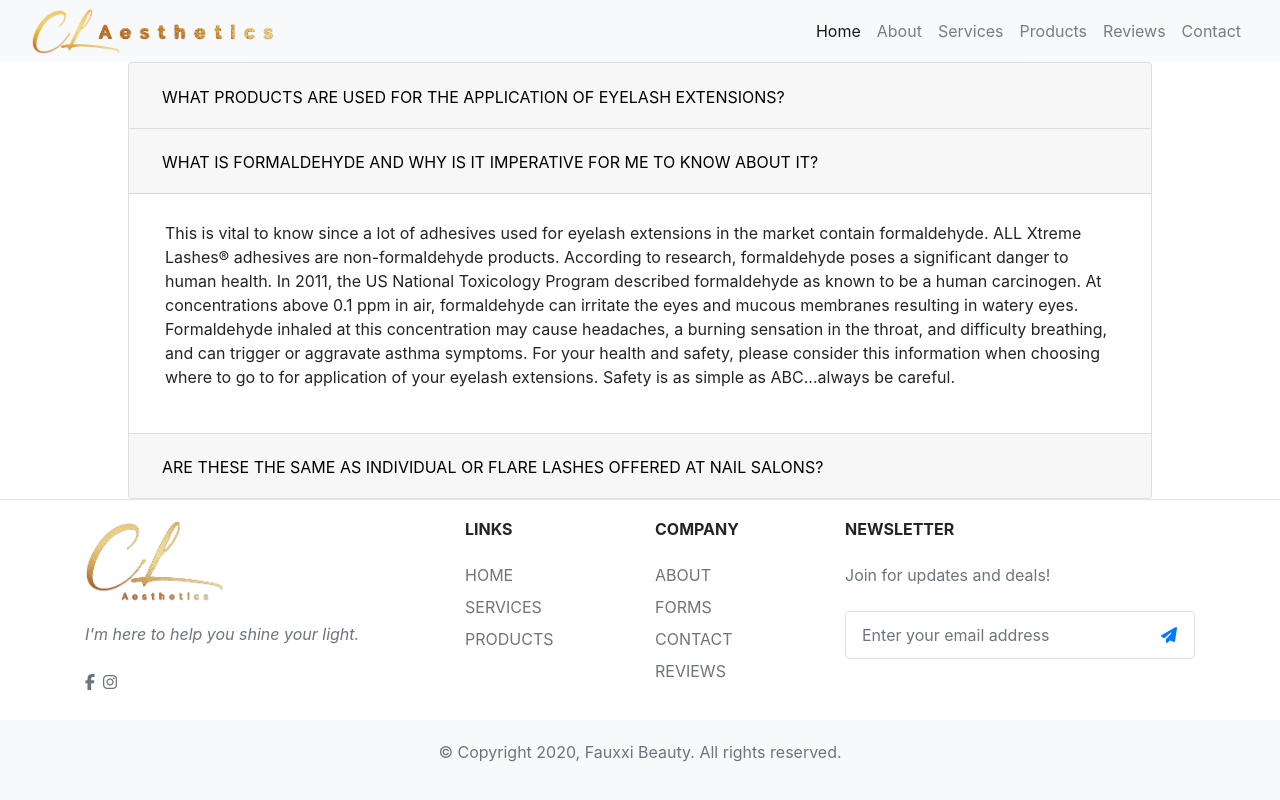
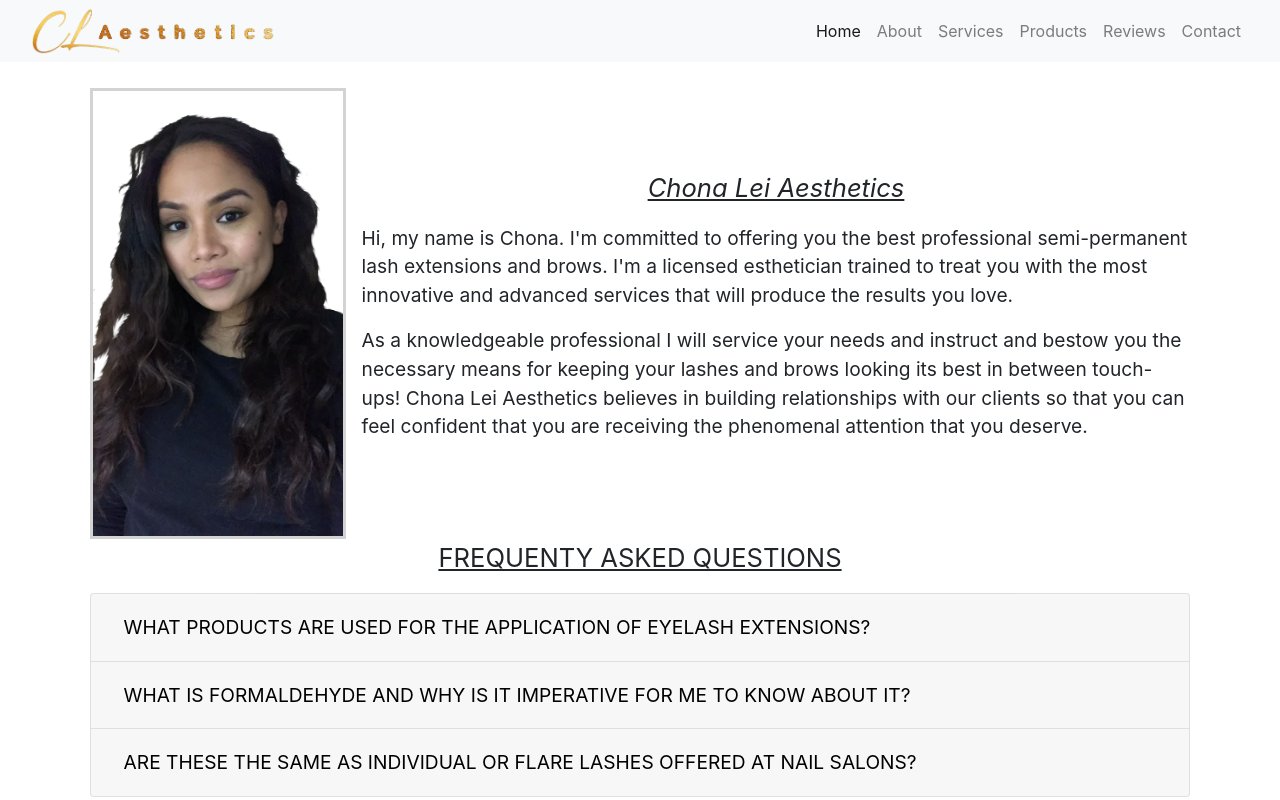
Before and after one commit to tmarcelojr/Fauxxi-Beauty-React, a React (Create React App) app: page /about in a window 1280 px wide. Shown: the top 800 px of the page. Built offline with nearby package versions, Linux system fonts and the light colour scheme; a web font is replaced by a local one.

Commit message:
added about me section. fixed some css throughout app

```diff
--- a/src/App.js
+++ b/src/App.js
@@ -18,7 +18,7 @@ export default function App() {
 	}
 
 	return (
-		<div>
+		<div id="app">
       {loaded === false
       ? <Opener loaded={loaded} onChange={handleChange}/>
 			:
--- a/src/Components/About/index.css
+++ b/src/Components/About/index.css
@@ -1,20 +1,39 @@
+.about-me-container {
+  width: 90vw;
+  display: flex;
+  justify-content: center;
+  align-items: center;
+  flex-direction: column;
+  padding: 2%;
+  font-size: 1.5vw;
+}
+
+#portrait {
+  width: 20vw;
+  border: 3px solid lightgray;
+}
+
+#about-title {
+  font-size: 2vw;
+  font-style: italic;
+  text-decoration: underline;
+}
+/* FAQ */
+#faq-title {
+  font-size: 2vw;
+  text-decoration: underline;
+}
+
+/* Accordion */
 #aboutAccordion {
-  width: 80%;
+  width: 100%;
 }
 
 .faq {
   color: black;
+  font-size: 1.5vw;
 }
 
-.faq:visited {
-  text-decoration: none;
+.faq:hover, .faq:active {
+  color: black;
 }
-
-.faq:hover {
-  color: black;
-  text-decoration: none;
-}
-
-.faq:active {
-  color: black
-}
--- a/src/Components/About/index.js
+++ b/src/Components/About/index.js
@@ -1,33 +1,62 @@
 import React from 'react';
+import portrait from '../../Images/portrait.png';
 import './index.css';
 
 export default function About() {
 	return (
-		<div class='accordion' id='aboutAccordion'>
-			<div class='card'>
-				<div class='card-header' id='headingOne'>
-					<h2 class='mb-0'>
-						<button type='button' class='btn btn-link faq' data-toggle='collapse' data-target='#collapseOne'>
+		<div className="about-me-container">
+			<div className="media">
+				<img src={portrait} alt="portrait" className="align-self-center mr-3" id="portrait" />
+				<div className="media-body d-flex justify-content-center align-self-center flex-column">
+					<p id='about-title' className='align-self-center'>Chona Lei Aesthetics</p>
+					<p>
+						Hi, my name is Chona. I'm committed to offering you the best professional semi-permanent lash extensions
+						and brows. I'm a licensed esthetician trained to treat you with the most innovative and
+						advanced services that will produce the results you love.
+					</p>
+					<p>
+						As a knowledgeable professional I will service your needs and instruct and bestow you the necessary means for keeping your lashes and brows looking its best in
+						between touch-ups! Chona Lei Aesthetics believes in building relationships with our clients so that you
+						can feel confident that you are receiving the phenomenal attention that you deserve.
+					</p>
+				</div>
+			</div>
+			<p id="faq-title">FREQUENTY ASKED QUESTIONS</p>
+			<div className="accordion" id="aboutAccordion">
+				<div className="card">
+					<div className="card-header" id="headingOne">
+						<h2 className="mb-0">
+							<button
+								type="button"
+								className="btn btn-link faq"
+								data-toggle="collapse"
+								data-target="#collapseOne"
+							>
 								WHAT PRODUCTS ARE USED FOR THE APPLICATION OF EYELASH EXTENSIONS?
 							</button>
 						</h2>
 					</div>
-				<div id='collapseOne' class='collapse' aria-labelledby='headingOne' data-parent='#aboutAccordion'>
-					<div class='card-body'>
+					<div
+						id="collapseOne"
+						className="collapse"
+						aria-labelledby="headingOne"
+						data-parent="#aboutAccordion"
+					>
+						<div className="card-body">
 							<u>High quality Xtreme Lashes® products:</u>
-						<p className='py-2 mx-3'>
+							<p className="py-2 mx-3">
 								1. <b>FlexFusion® Adhesive with Rapid Cure Technology®</b> - The first and ONLY
 								medical-grade black eyelash extension adhesive. Ideal for very sensitive eyes. This
 								hypoallergenic, <b>medical-grade</b> eyelash extension adhesive features an upgraded
 								formulation that delivers enhanced curing (drying) speed and a thinner, easier-to-use
 								viscosity for expert, seamless attachment. Hypoallergenic and Dermatologist tested with
 								exceptionally low fume and odor. Manufactured to ISO 13485:2003 Quality Management
-							Standards. Made in the USA at an FDA-registered facility. Use in conjunction with Eyelash
-							Primer during every full set and Relash™ application. This essential product dissolves
-							residual oils and optimizes natural eyelash pH, resulting in an ideal foundation for faster,
-							more seamless, and longer-lasting attachment.
+								Standards. Made in the USA at an FDA-registered facility. Use in conjunction with
+								Eyelash Primer during every full set and Relash™ application. This essential product
+								dissolves residual oils and optimizes natural eyelash pH, resulting in an ideal
+								foundation for faster, more seamless, and longer-lasting attachment.
 							</p>
-						<p className='mx-3'>
+							<p className="mx-3">
 								2. <b>Faux Mink Bold!</b> - Designed with short tapered tips, Faux Mink Bold eyelash
 								extensions deliver high-impact color payoff, stunning definition, and comfortable
 								long-lasting wear. Ideal for use on clients with sparse to full natural lash lines, this
@@ -36,78 +65,89 @@ export default function About() {
 								comfortable to wear, when dry or wet. Enhanced ease of use and speed with the new
 								platform-style packaging. Additional space between each strip for more efficient access.
 							</p>
-						<p className='mx-3'>
+							<p className="mx-3">
 								3. <b>Eye Makeup Remover & Facial Cleanser</b> - Soothing Aloe Vera Juice-based formula
-							gently cleanses and moisturizes skin while conditioning lashes and brows. Coconut-derived
-							cleansing agent removes impurities and makeup while anti-oxidant and vitamin-rich botanical
-							extracts including rosehip, chamomile, eyebright and cucumber calm, refresh and nourish and
-							protect for a daily beauty treatment. Over 90% natural with no artificial colors,
-							fragrances, dyes, or mineral oil. Sulfate-free - won't irritate or strip your skin of
-							natural oils. Formulated to be used on eyelash extensions and natural lashes. Ideal for all
-							skin types, even sensitive skin.
+								gently cleanses and moisturizes skin while conditioning lashes and brows.
+								Coconut-derived cleansing agent removes impurities and makeup while anti-oxidant and
+								vitamin-rich botanical extracts including rosehip, chamomile, eyebright and cucumber
+								calm, refresh and nourish and protect for a daily beauty treatment. Over 90% natural
+								with no artificial colors, fragrances, dyes, or mineral oil. Sulfate-free - won't
+								irritate or strip your skin of natural oils. Formulated to be used on eyelash extensions
+								and natural lashes. Ideal for all skin types, even sensitive skin.
 							</p>
-						<p className='mx-3'>
+							<p className="mx-3">
 								4. <b>Eyelash Primer</b> - Accelerate fixture (attachment) time and promote eyelash
-							extension longevity with this custom formulated primer. This innovative solution creates an
-							optimal pH on the surface of natural eyelashes, resulting in an ideal foundation for fast
-							attachment and strong adhesion. Promotes longevity and helps achieve seamless connectivity.
-							Dissolves residual oils and optimizes natural eyelash pH to promote eyelash extension
-							attachment.
+								extension longevity with this custom formulated primer. This innovative solution creates
+								an optimal pH on the surface of natural eyelashes, resulting in an ideal foundation for
+								fast attachment and strong adhesion. Promotes longevity and helps achieve seamless
+								connectivity. Dissolves residual oils and optimizes natural eyelash pH to promote
+								eyelash extension attachment.
 							</p>
 						</div>
 					</div>
 				</div>
-			<div class='card'>
-				<div class='card-header' id='headingTwo'>
-					<h2 class='mb-0'>
+				<div className="card">
+					<div className="card-header" id="headingTwo">
+						<h2 className="mb-0">
 							<button
-							type='button'
-							class='btn btn-link faq collapsed'
-							data-toggle='collapse'
-							data-target='#collapseTwo'
+								type="button"
+								className="btn btn-link faq"
+								data-toggle="collapse"
+								data-target="#collapseTwo"
 							>
 								WHAT IS FORMALDEHYDE AND WHY IS IT IMPERATIVE FOR ME TO KNOW ABOUT IT?
 							</button>
 						</h2>
 					</div>
-				<div id='collapseTwo' class='collapse show' aria-labelledby='headingTwo' data-parent='#aboutAccordion'>
-					<div class='card-body'>
-						<p className='py-2 mx-3'>
+					<div
+						id="collapseTwo"
+						className="collapse"
+						aria-labelledby="headingTwo"
+						data-parent="#aboutAccordion"
+					>
+						<div className="card-body">
+							<p className="py-2 mx-3">
 								This is vital to know since a lot of adhesives used for eyelash extensions in the market
-							contain formaldehyde. ALL Xtreme Lashes® adhesives are non-formaldehyde products. According
-							to research, formaldehyde poses a significant danger to human health. In 2011, the US
-							National Toxicology Program described formaldehyde as known to be a human carcinogen. At
-							concentrations above 0.1 ppm in air, formaldehyde can irritate the eyes and mucous membranes
-							resulting in watery eyes. Formaldehyde inhaled at this concentration may cause headaches, a
-							burning sensation in the throat, and difficulty breathing, and can trigger or aggravate
-							asthma symptoms. For your health and safety, please consider this information when choosing
-							where to go to for application of your eyelash extensions. Safety is as simple as
-							ABC...always be careful.
+								contain formaldehyde. ALL Xtreme Lashes® adhesives are non-formaldehyde products.
+								According to research, formaldehyde poses a significant danger to human health. In 2011,
+								the US National Toxicology Program described formaldehyde as known to be a human
+								carcinogen. At concentrations above 0.1 ppm in air, formaldehyde can irritate the eyes
+								and mucous membranes resulting in watery eyes. Formaldehyde inhaled at this
+								concentration may cause headaches, a burning sensation in the throat, and difficulty
+								breathing, and can trigger or aggravate asthma symptoms. For your health and safety,
+								please consider this information when choosing where to go to for application of your
+								eyelash extensions. Safety is as simple as ABC...always be careful.
 							</p>
 						</div>
 					</div>
 				</div>
-			<div class='card'>
-				<div class='card-header' id='headingThree'>
-					<h2 class='mb-0'>
+				<div className="card">
+					<div className="card-header" id="headingThree">
+						<h2 className="mb-0">
 							<button
-							type='button'
-							class='btn btn-link faq collapsed'
-							data-toggle='collapse'
-							data-target='#collapseThree'
+								type="button"
+								className="btn btn-link faq"
+								data-toggle="collapse"
+								data-target="#collapseThree"
 							>
 								ARE THESE THE SAME AS INDIVIDUAL OR FLARE LASHES OFFERED AT NAIL SALONS?
 							</button>
 						</h2>
 					</div>
-				<div id='collapseThree' class='collapse' aria-labelledby='headingThree' data-parent='#aboutAccordion'>
-					<div class='card-body'>
-						<p className='py-2 mx-3'>
+					<div
+						id="collapseThree"
+						className="collapse"
+						aria-labelledby="headingThree"
+						data-parent="#aboutAccordion"
+					>
+						<div className="card-body">
+							<p className="py-2 mx-3">
 								No, they are not the same. These soft faux mink eyelash extensions which lasts 4-6 weeks
-							with proper care. Also, they do not damage your lashes. 'Individuals' or 'flares' lasts1-2
-							weeks. They are heavy lashes placed on your natural eyelashes causing them to damage and
-							weaken...resulting in permanent loss of your lashes.
+								with proper care. Also, they do not damage your lashes. 'Individuals' or 'flares'
+								lasts1-2 weeks. They are heavy lashes placed on your natural eyelashes causing them to
+								damage and weaken...resulting in permanent loss of your lashes.
 							</p>
+						</div>
 					</div>
 				</div>
 			</div>
--- a/src/Components/Footer/index.js
+++ b/src/Components/Footer/index.js
@@ -16,7 +16,7 @@ export default function Footer() {
 					<div className='col-lg-4 col-md-6 mb-4 mb-lg-0'>
 						<img src={logo} alt='' className='img-fluid' id='footer-logo' />
 						<p className='font-italic text-muted'>
-							I'm here to help you shine your light.
+							Repitition builds competency
 						</p>
 						<ul className='list-inline mt-4 social-links'>
 							<li className='list-inline-item text-muted'>
```
Also changed, not shown: src/Components/Contact/index.css (+8 -5 lines), src/Images/portrait.png (added). Lines whose indentation alone changed are shown as unchanged.
